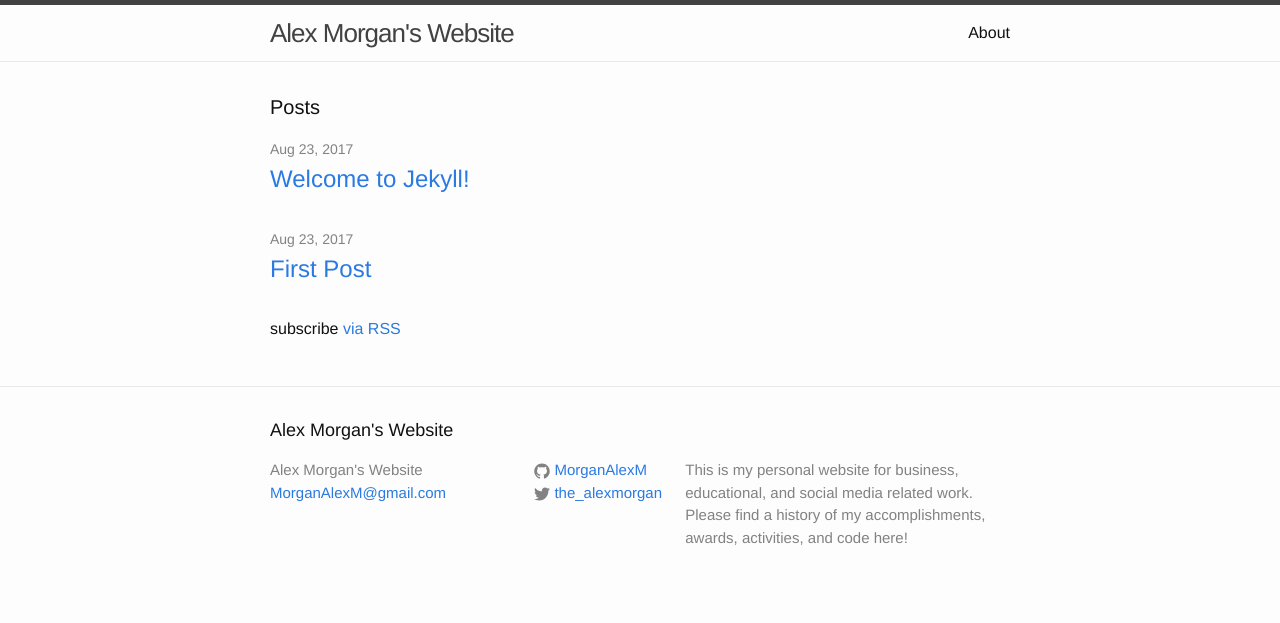
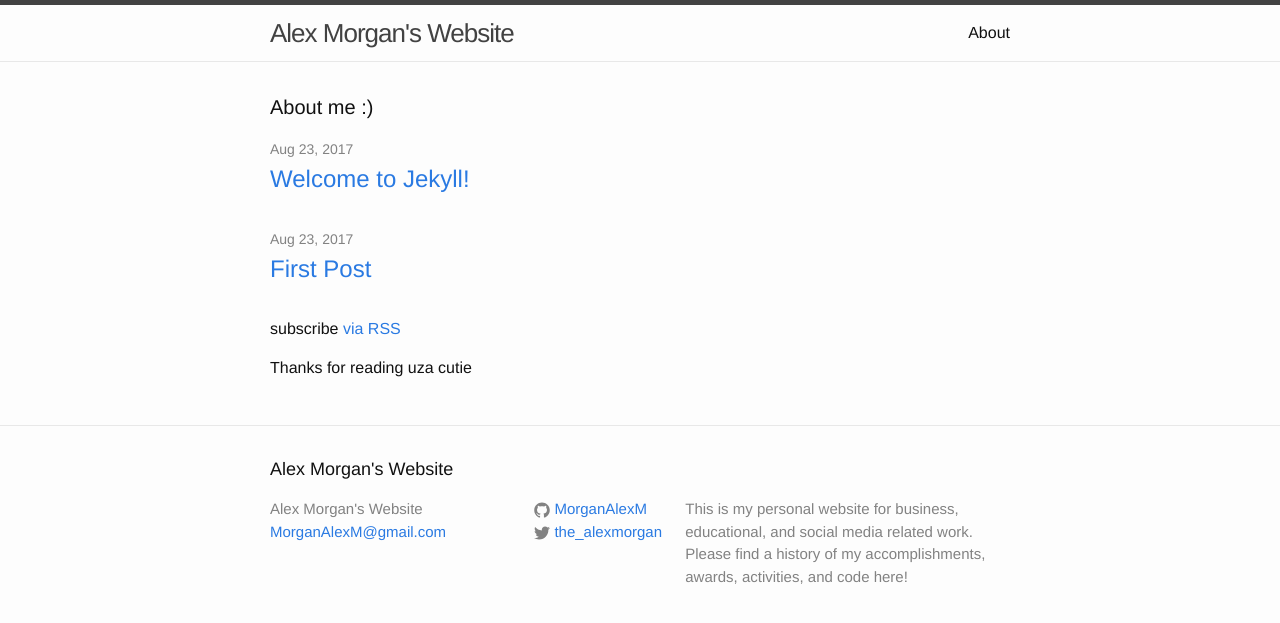
Before and after one commit to MorganAlexM/personal-website, a Jekyll site: the page built from index.html, in a window 1280 px wide. Shown: the top 623 px of the page. Built offline with Jekyll 4.4.1, drawn with Linux system fonts in a browser that asks for light colours.

Commit message:
Update index.html
Testing changes to the homepage index

```diff
--- a/index.html
+++ b/index.html
@@ -4,7 +4,7 @@ layout: default
 
 <div class="home">
 
-  <h1 class="page-heading">Posts</h1>
+  <h1 class="page-heading">About me :)</h1>
 
   <ul class="post-list">
     {% for post in site.posts %}
@@ -19,5 +19,5 @@ layout: default
   </ul>
 
   <p class="rss-subscribe">subscribe <a href="{{ "/feed.xml" | prepend: site.baseurl }}">via RSS</a></p>
-
+  <p>Thanks for reading uza cutie</p>
 </div>
```
